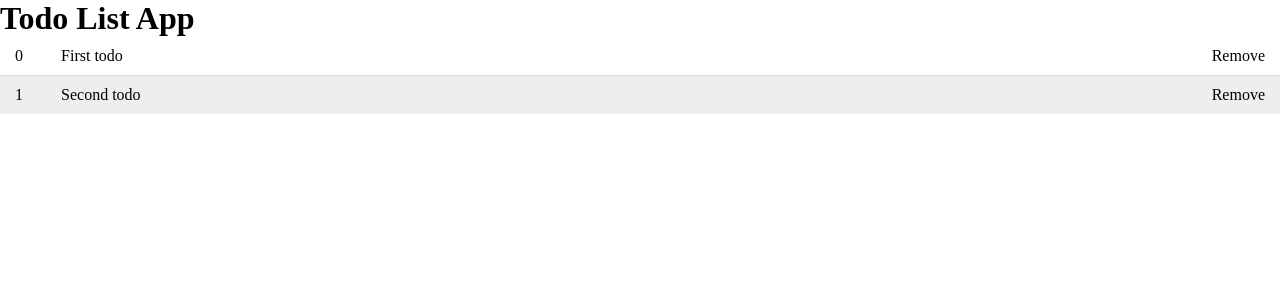
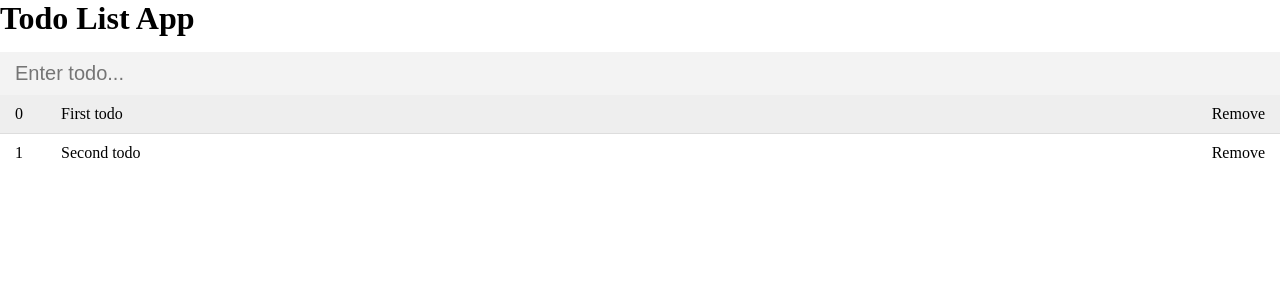
Before and after one commit to snowleopardAlexa/todo-list-angular, an Angular app: page / in a window 1280 px wide. Shown: the top 300 px of the page. Built offline with nearby package versions, Linux system fonts and the light colour scheme.

Commit message:
add forms angular module

```diff
--- a/src/app/app.module.ts
+++ b/src/app/app.module.ts
@@ -1,5 +1,6 @@
 import { NgModule } from '@angular/core';
 import { BrowserModule } from '@angular/platform-browser';
+import { FormsModule } from '@angular/forms';
 
 import { AppComponent } from './app.component';
 import { TodosComponent } from './components/todos/todos.component';
@@ -10,7 +11,8 @@ import { TodosComponent } from './components/todos/todos.component';
     TodosComponent
   ],
   imports: [
-    BrowserModule
+    BrowserModule,
+    FormsModule
   ],
   providers: [],
   bootstrap: [AppComponent]
--- a/src/app/components/todos/todos.component.html
+++ b/src/app/components/todos/todos.component.html
@@ -1,4 +1,15 @@
 <div class="todos">
+   <div class="todos">
+       <form>
+           <input
+              type="text"
+              name="inputTodo"
+              placeholder="Enter todo..."
+              class="todo-input"
+              [(ngModel)]="inputTodo"
+           />
+       </form>
+   </div>
    <div *ngFor="let todo of todos; let i = index;" class="todo {{ (todo.completed ? 'done' : '') }}">
      <div class="id">{{ i }}</div>
          <div class="content" (click)="toggleDone(i)">{{ todo.content }}</div>
--- a/src/app/components/todos/todos.component.ts
+++ b/src/app/components/todos/todos.component.ts
@@ -9,6 +9,8 @@ import { Todo } from './../../models/Todo';
 export class TodosComponent implements OnInit {
 
   todos: Todo[];
+
+  inputTodo:string = "";
 
   constructor() { }
 
@@ -38,4 +40,8 @@ export class TodosComponent implements OnInit {
   deleteTodo(id: number) {
     this.todos = this.todos.filter((v, i) => i !== id);
   }
+
+ // method addTodo
+
+
 }
```
